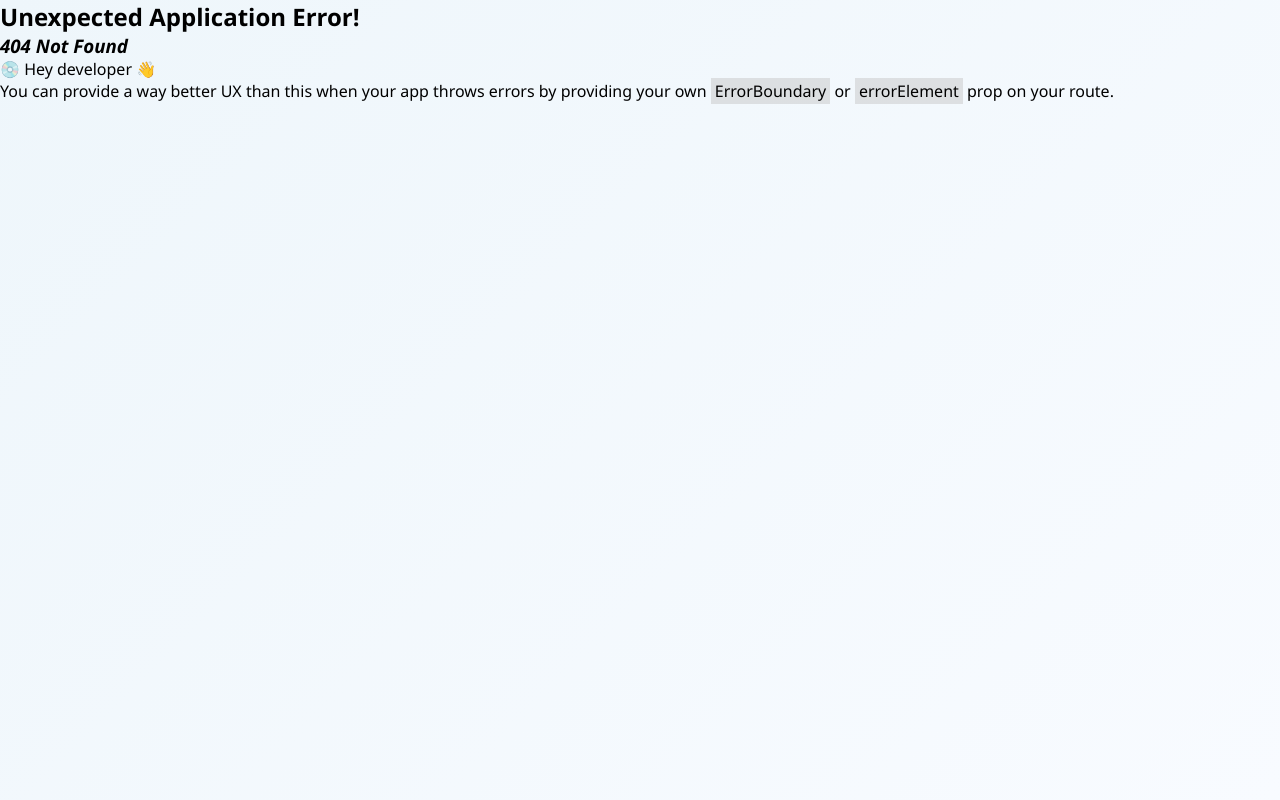
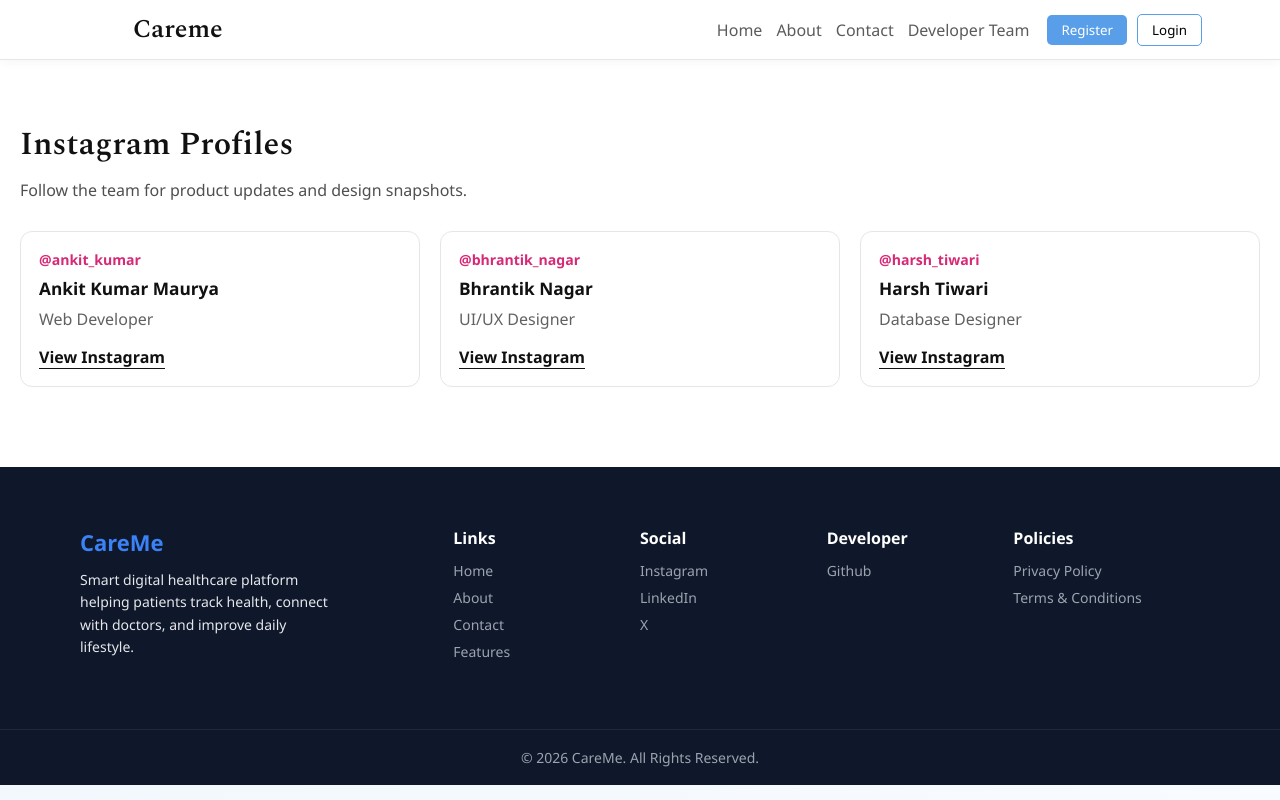
Before and after one commit to ankit-kr-maurya-82/careme-fronted, a React (Vite) app: page /instagram in a window 1280 px wide. Before the commit this address had no page. Built offline with nearby package versions, Linux system fonts and the light colour scheme.

Commit message:
add all social links

```diff
--- a/src/components/layout/Footer.jsx
+++ b/src/components/layout/Footer.jsx
@@ -31,9 +31,9 @@ const Footer = () => {
         <div className="footer-section">
           <h3>Social</h3>
           <ul>
-            <li><a href="#">Instagram</a></li>
-            <li><a href="#">LinkedIn</a></li>
-            <li><a href="#">Twitter</a></li>
+            <li><Link to="/instagram">Instagram</Link></li>
+            <li><Link to="/linkedin">LinkedIn</Link></li>
+            <li><Link to="/X">X</Link></li>
           </ul>
         </div>
 
@@ -42,9 +42,6 @@ const Footer = () => {
           <h3>Developer</h3>
           <ul>
             <li><Link to="/github">Github</Link></li>
-            <li><Link to="/linkedin">LinkedIn</Link></li>
-            {/* <li><a href="#">LinkedIn</a></li>
-            <li><a href="#">Twitter</a></li> */}
           </ul>
         </div>
 
--- a/src/main.jsx
+++ b/src/main.jsx
@@ -18,6 +18,8 @@ import Contact from "./pages/public/Contact.jsx";
 import Team from "./pages/public/Team.jsx";
 import Github, { githubInfoLoader } from "./pages/public/Github.jsx";
 import LinkedIn from "./pages/public/LinkedIn.jsx";
+import Instagram from "./pages/public/Instagram.jsx";
+import Twitter from "./pages/public/Twitter.jsx";
 
 // Auth pages
 import Register from "./pages/auth/Register.jsx";
@@ -67,6 +69,8 @@ const router = createBrowserRouter(
       <Route path="login/patient" element={<PatientLogin />} />
       <Route loader={githubInfoLoader} path="github" element={<Github />} />
       <Route path="linkedin" element={<LinkedIn />} />
+      <Route path="instagram" element={<Instagram />} />
+      <Route path="X" element={<Twitter />} />
 
       {/* Protected Patient Routes */}
       <Route element={<ProtectedRoute role="patient" />}>
--- /dev/null
+++ b/src/pages/public/Instagram.jsx
@@ -0,0 +1,57 @@
+import React from "react";
+import "./css/Instagram.css";
+
+const profiles = [
+  {
+    id: 1,
+    name: "Ankit Kumar Maurya",
+    role: "Web Developer",
+    handle: "@ankit_kumar",
+    profileUrl: "#",
+  },
+  {
+    id: 2,
+    name: "Bhrantik Nagar",
+    role: "UI/UX Designer",
+    handle: "@bhrantik_nagar",
+    profileUrl: "#",
+  },
+  {
+    id: 3,
+    name: "Harsh Tiwari",
+    role: "Database Designer",
+    handle: "@harsh_tiwari",
+    profileUrl: "#",
+  },
+];
+
+const Instagram = () => {
+  return (
+    <section className="instagram">
+      <h2 className="instagram-title">Instagram Profiles</h2>
+      <p className="instagram-subtitle">
+        Follow the team for product updates and design snapshots.
+      </p>
+
+      <div className="instagram-grid">
+        {profiles.map((profile) => (
+          <article key={profile.id} className="instagram-card">
+            <p className="instagram-handle">{profile.handle}</p>
+            <h3>{profile.name}</h3>
+            <p className="instagram-role">{profile.role}</p>
+            <a
+              href={profile.profileUrl}
+              target="_blank"
+              rel="noreferrer"
+              className="instagram-link"
+            >
+              View Instagram
+            </a>
+          </article>
+        ))}
+      </div>
+    </section>
+  );
+};
+
+export default Instagram;
--- /dev/null
+++ b/src/pages/public/Twitter.jsx
@@ -0,0 +1,57 @@
+import React from "react";
+import "./css/Twitter.css";
+
+const profiles = [
+  {
+    id: 1,
+    name: "Ankit Kumar Maurya",
+    role: "Web Developer",
+    handle: "@ankitkumar",
+    profileUrl: "https://x.com/AnkitKu12131641",
+  },
+  {
+    id: 2,
+    name: "Bhrantik Nagar",
+    role: "UI/UX Designer",
+    handle: "@bhrantiknagar",
+    profileUrl: "https://x.com/Bhrantik_nagar",
+  },
+  {
+    id: 3,
+    name: "Harsh Tiwari",
+    role: "Database Designer",
+    handle: "@harshtiwari",
+    profileUrl: "#",
+  },
+];
+
+const Twitter = () => {
+  return (
+    <section className="twitter">
+      <h2 className="twitter-title">X Profiles</h2>
+      <p className="twitter-subtitle">
+        Follow the team for quick announcements and feature updates.
+      </p>
+
+      <div className="twitter-grid">
+        {profiles.map((profile) => (
+          <article key={profile.id} className="twitter-card">
+            <p className="twitter-handle">{profile.handle}</p>
+            <h3>{profile.name}</h3>
+            <p className="twitter-role">{profile.role}</p>
+            <a
+              href={profile.profileUrl}
+              target="_blank"
+              rel="noreferrer"
+              className="twitter-link"
+            >
+              View X
+            </a>
+          </article>
+        ))}
+      </div>
+    </section>
+  );
+};
+
+export default Twitter;
--- /dev/null
+++ b/src/pages/public/css/Instagram.css
@@ -0,0 +1,70 @@
+@import url("https://fonts.googleapis.com/css2?family=Spectral:wght@500;600&family=Work+Sans:wght@400;500;600&display=swap");
+
+.instagram {
+  padding: 60px 20px 80px;
+  background: #ffffff;
+  color: #111111;
+  font-family: "Work Sans", "Segoe UI", sans-serif;
+}
+
+.instagram-title {
+  font-size: 32px;
+  margin-bottom: 10px;
+  font-family: "Spectral", "Times New Roman", serif;
+  letter-spacing: 0.2px;
+}
+
+.instagram-subtitle {
+  max-width: 640px;
+  margin: 0 0 30px;
+  color: #4f4f4f;
+}
+
+.instagram-grid {
+  display: grid;
+  grid-template-columns: repeat(auto-fit, minmax(230px, 1fr));
+  gap: 20px;
+}
+
+.instagram-card {
+  border: 1px solid #e6e6e6;
+  border-radius: 12px;
+  padding: 18px;
+  background: #ffffff;
+  transition: transform 0.2s ease, border-color 0.2s ease, box-shadow 0.2s ease;
+}
+
+.instagram-card:hover {
+  transform: translateY(-2px);
+  border-color: #d7d7d7;
+  box-shadow: 0 12px 24px rgba(0, 0, 0, 0.06);
+}
+
+.instagram-handle {
+  margin: 0 0 8px;
+  color: #d62976;
+  font-weight: 600;
+  font-size: 0.88rem;
+}
+
+.instagram-card h3 {
+  margin: 0 0 8px;
+  font-size: 1.08rem;
+}
+
+.instagram-role {
+  margin: 0 0 16px;
+  color: #616161;
+}
+
+.instagram-link {
+  text-decoration: none;
+  color: #111111;
+  font-weight: 600;
+  border-bottom: 1px solid #111111;
+}
+
+.instagram-link:hover {
+  color: #d62976;
+  border-color: #d62976;
+}
--- /dev/null
+++ b/src/pages/public/css/Twitter.css
@@ -0,0 +1,70 @@
+@import url("https://fonts.googleapis.com/css2?family=Spectral:wght@500;600&family=Work+Sans:wght@400;500;600&display=swap");
+
+.twitter {
+  padding: 60px 20px 80px;
+  background: #ffffff;
+  color: #111111;
+  font-family: "Work Sans", "Segoe UI", sans-serif;
+}
+
+.twitter-title {
+  font-size: 32px;
+  margin-bottom: 10px;
+  font-family: "Spectral", "Times New Roman", serif;
+  letter-spacing: 0.2px;
+}
+
+.twitter-subtitle {
+  max-width: 640px;
+  margin: 0 0 30px;
+  color: #4f4f4f;
+}
+
+.twitter-grid {
+  display: grid;
+  grid-template-columns: repeat(auto-fit, minmax(230px, 1fr));
+  gap: 20px;
+}
+
+.twitter-card {
+  border: 1px solid #e6e6e6;
+  border-radius: 12px;
+  padding: 18px;
+  background: #ffffff;
+  transition: transform 0.2s ease, border-color 0.2s ease, box-shadow 0.2s ease;
+}
+
+.twitter-card:hover {
+  transform: translateY(-2px);
+  border-color: #d7d7d7;
+  box-shadow: 0 12px 24px rgba(0, 0, 0, 0.06);
+}
+
+.twitter-handle {
+  margin: 0 0 8px;
+  color: #1d9bf0;
+  font-weight: 600;
+  font-size: 0.88rem;
+}
+
+.twitter-card h3 {
+  margin: 0 0 8px;
+  font-size: 1.08rem;
+}
+
+.twitter-role {
+  margin: 0 0 16px;
+  color: #616161;
+}
+
+.twitter-link {
+  text-decoration: none;
+  color: #111111;
+  font-weight: 600;
+  border-bottom: 1px solid #111111;
+}
+
+.twitter-link:hover {
+  color: #1d9bf0;
+  border-color: #1d9bf0;
+}
```
